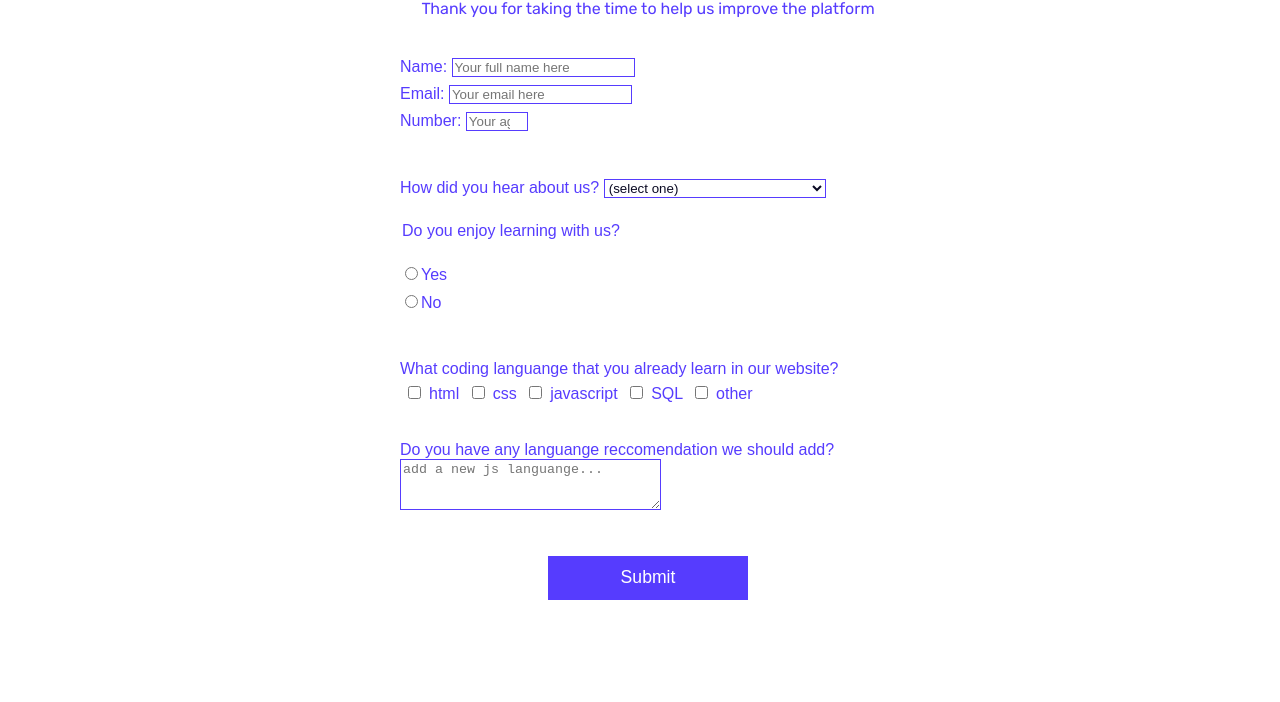
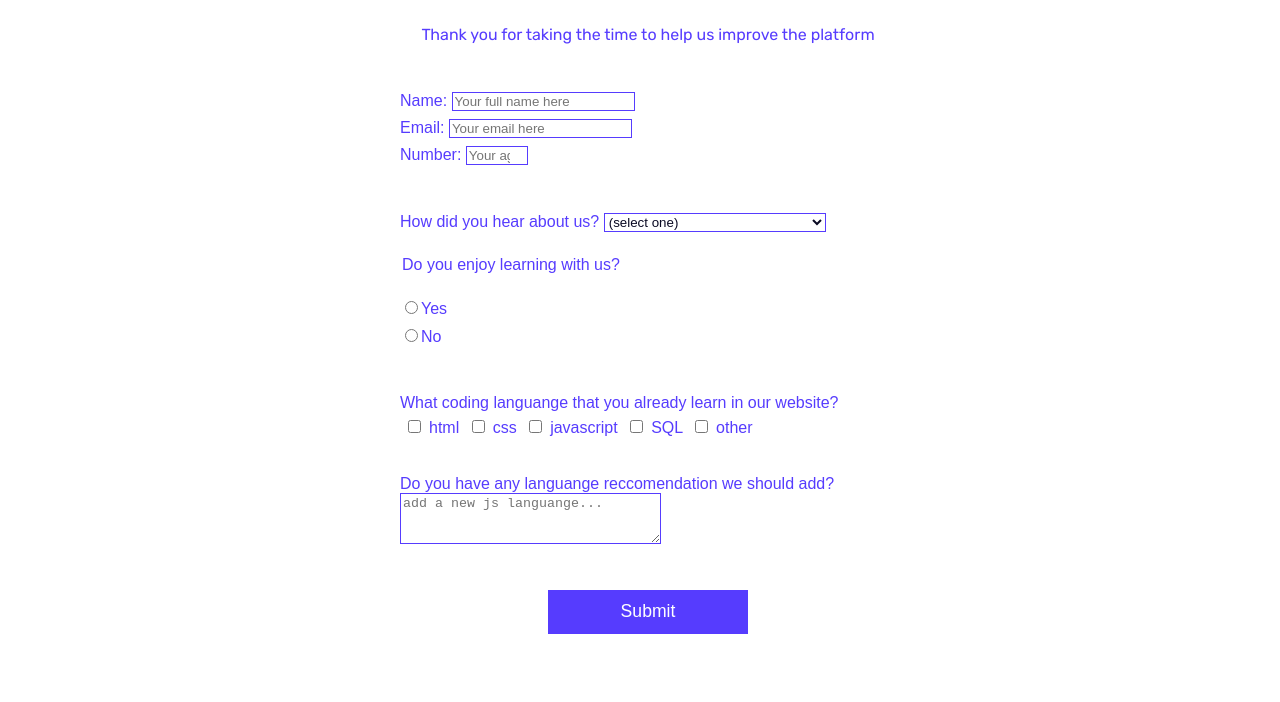
Before and after one commit to Ihsanhanif/Fcc-Form-Project, a plain HTML site: page index.html in a window 1280 px wide. Shown: the part 114-816 px from the top of the page. Drawn offline with Linux system fonts and the light colour scheme.

Commit message:
Update styles.css

```diff
--- a/styles.css
+++ b/styles.css
@@ -16,7 +16,7 @@ width: 100%;
 min-height: 100vh;
 background-color: var(--primarycolor);
 color: var(--secondcolor);
-
+overflow: hidden;
 }
 
 img {
@@ -33,8 +33,11 @@ text-align: center;
 #description {
 font-family: var(--font);
 margin: 1em;
-margin-top: 30px;
 text-align: center;
+}
+
+#title, #description {
+    padding: 0.5em;
 }
 
 form {
```
